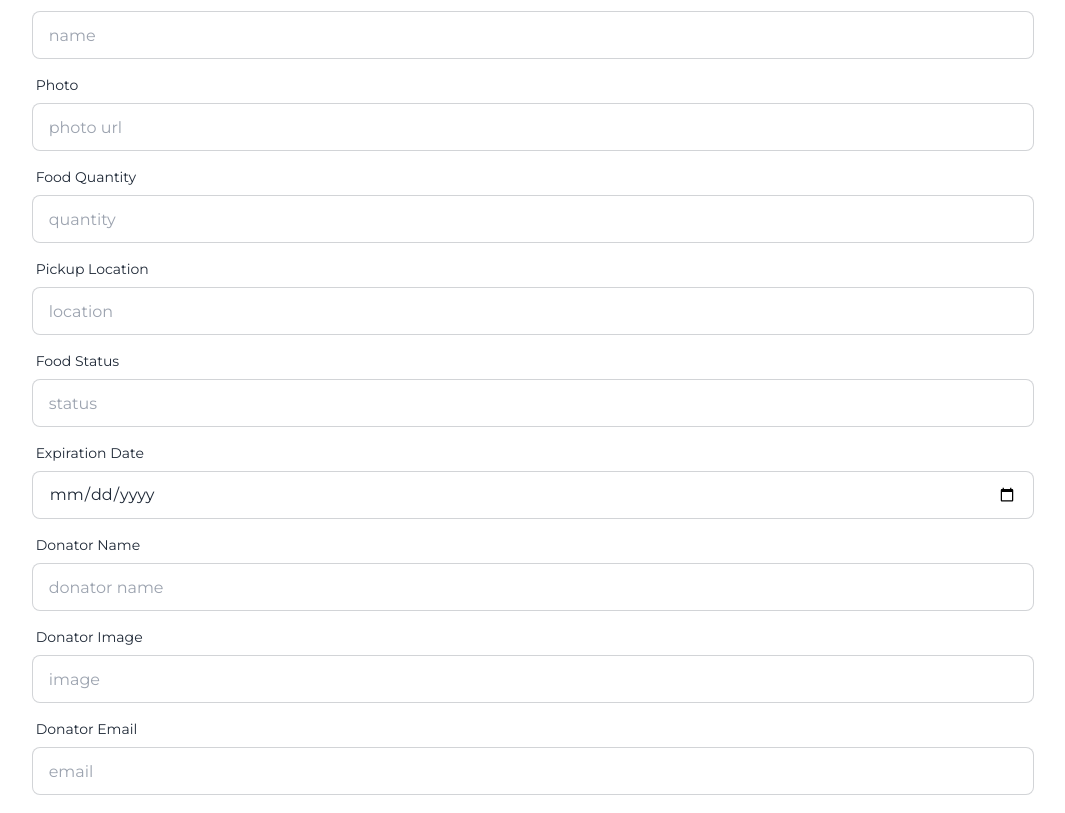
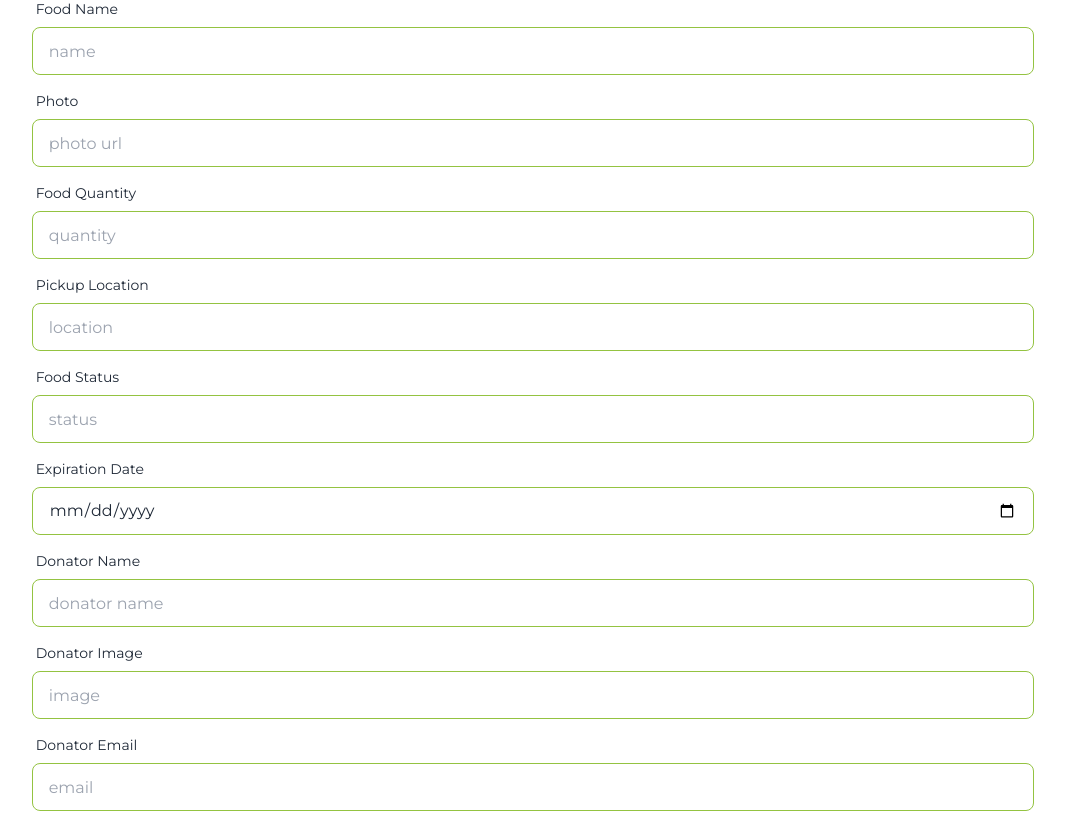
Before and after one commit to mahfuz-kallyan/food-share-client-site, a React (Vite) app: page /addFood in a window 1280 px wide. Shown: the part 261-1074 px from the top of the page, without its empty margins (107-1172 px from the left). Built offline with nearby package versions, Linux system fonts and the light colour scheme; no server answers; sample sign-in values are in the browser's storage.

Commit message:
updated color

```diff
--- a/src/Pages/AddFoods.jsx
+++ b/src/Pages/AddFoods.jsx
@@ -35,7 +35,7 @@ const AddFoods = () => {
 
     return (
 		<div className="mx-auto">
-			<h2 className="text-4xl font-semibold text-center my-6">
+			<h2 className="text-4xl font-semibold text-center my-4 lg:mt-12">
 				Add Foods
 			</h2>
 			<div className="w-10/12 mx-auto">
@@ -48,7 +48,7 @@ const AddFoods = () => {
 							type="text"
 							placeholder="name"
 							name="name"
-							className="input input-bordered"
+							className="input input-bordered border-[#94c341]"
 							required
 						/>
 					</div>
@@ -60,7 +60,7 @@ const AddFoods = () => {
 							type="text"
 							placeholder="photo url"
 							name="photo"
-							className="input input-bordered"
+							className="input input-bordered border-[#94c341]"
 							required
 						/>
 					</div>
@@ -72,7 +72,7 @@ const AddFoods = () => {
 							type="text"
 							placeholder="quantity"
 							name="quantity"
-							className="input input-bordered"
+							className="input input-bordered border-[#94c341]"
 							required
 						/>
 					</div>
@@ -84,7 +84,7 @@ const AddFoods = () => {
 							type="text"
 							placeholder="location"
 							name="location"
-							className="input input-bordered"
+							className="input input-bordered border-[#94c341]"
 							required
 						/>
 					</div>
@@ -96,7 +96,7 @@ const AddFoods = () => {
 							type="text"
 							placeholder="status"
 							name="status"
-							className="input input-bordered"
+							className="input input-bordered border-[#94c341]"
 							required
 						/>
 					</div>
@@ -107,7 +107,7 @@ const AddFoods = () => {
 						<input
 							type="date"
 							name="expireDate"
-							className="input input-bordered"
+							className="input input-bordered border-[#94c341]"
 							required
 						/>
 					</div>
@@ -119,7 +119,7 @@ const AddFoods = () => {
 							type="text"
 							placeholder="donator name"
 							name="donator"
-							className="input input-bordered"
+							className="input input-bordered border-[#94c341]"
 							required
 						/>
 					</div>
@@ -131,7 +131,7 @@ const AddFoods = () => {
 							type="text"
 							placeholder="image"
 							name="image"
-							className="input input-bordered"
+							className="input input-bordered border-[#94c341]"
 							required
 						/>
 					</div>
@@ -143,7 +143,7 @@ const AddFoods = () => {
 							type="email"
 							placeholder="email"
 							name="email"
-							className="input input-bordered"
+							className="input input-bordered border-[#94c341]"
 							required
 						/>
 					</div>
@@ -152,13 +152,15 @@ const AddFoods = () => {
 							<span className="label-text">Additional notes</span>
 						</label>
 						<textarea
-							className="textarea textarea-bordered"
+							className="textarea textarea-bordered border-[#94c341]"
 							placeholder="notes"
 							name="notes"
 						></textarea>
 					</div>
 					<div className="form-control mt-6">
-						<button className="btn text-white text-lg bg-[#94c341]">Add Food</button>
+						<button className="btn text-white text-lg bg-[#94c341]">
+							Add Food
+						</button>
 					</div>
 				</form>
 			</div>
```
